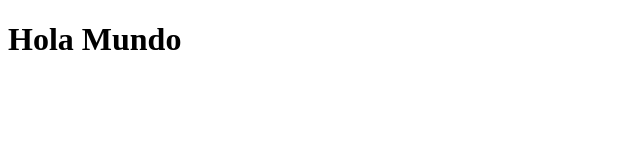
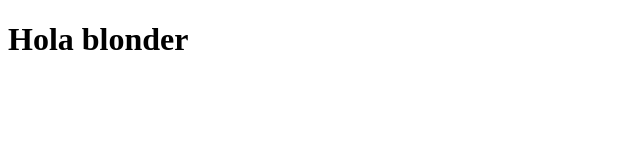
Before and after one commit to blonder413/primer-proyecto-react, a React (Vite) app: page / in a window 1280 px wide. Shown: the top 160 px of the page, without its empty margins (0-640 px from the left). Built offline with nearby package versions, Linux system fonts and the light colour scheme.

Commit message:
componente como clase

```diff
--- a/src/PrimerComponente.jsx
+++ b/src/PrimerComponente.jsx
@@ -1,5 +1,12 @@
-function PrimerComponente() {
-    return (<h1>Hola Mundo</h1>)
+import { Component } from "react";
+
+class PrimerComponente extends Component {
+    state = {}
+    render() {
+        return(
+            <h1>Hola blonder</h1>
+        )
+    }
 }
 
 export default PrimerComponente
```
